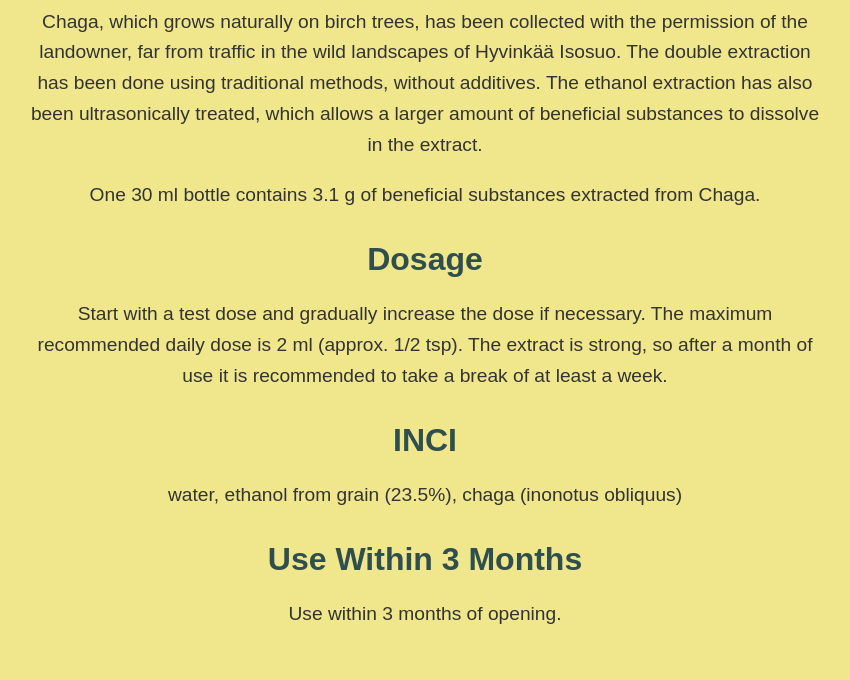
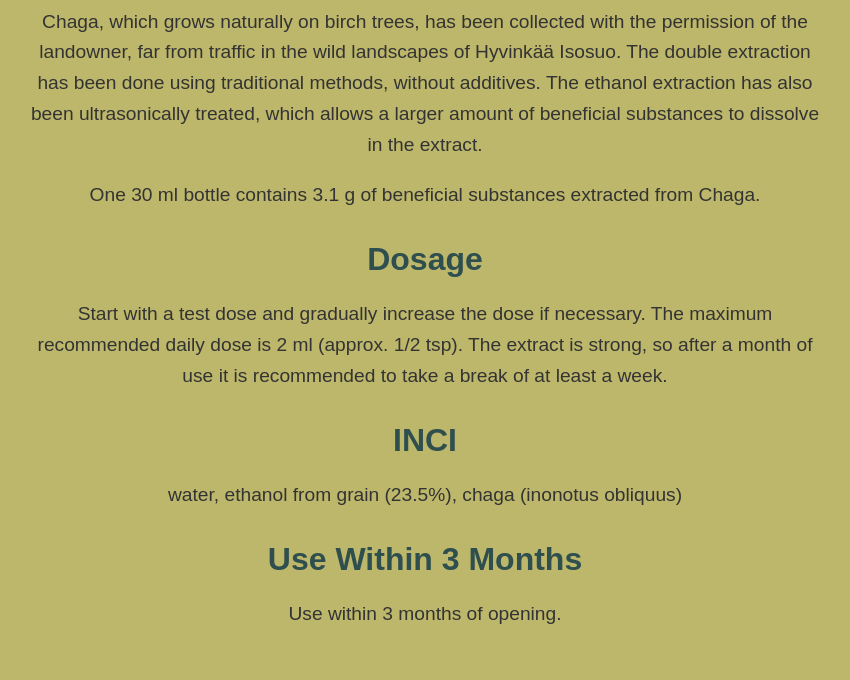
Before and after one commit to etiainenorg/Pakuri-Chaga-tuplauutos, a plain HTML site: page index.html in a window 1280 px wide. Shown: the part 655-1335 px from the top of the page, without its empty margins (215-1065 px from the left). Drawn offline with Linux system fonts and the light colour scheme.

Commit message:
Update index.html

```diff
--- a/index.html
+++ b/index.html
@@ -7,7 +7,7 @@
     <style>
         body {
             font-family: Arial, sans-serif;
-            background-color: #F0E68C; /* Khaki taustaväri */
+            background-color: #BDB76B; /* Khaki taustaväri */
             color: #333;
             text-align: center;
             padding: 20px;
```
